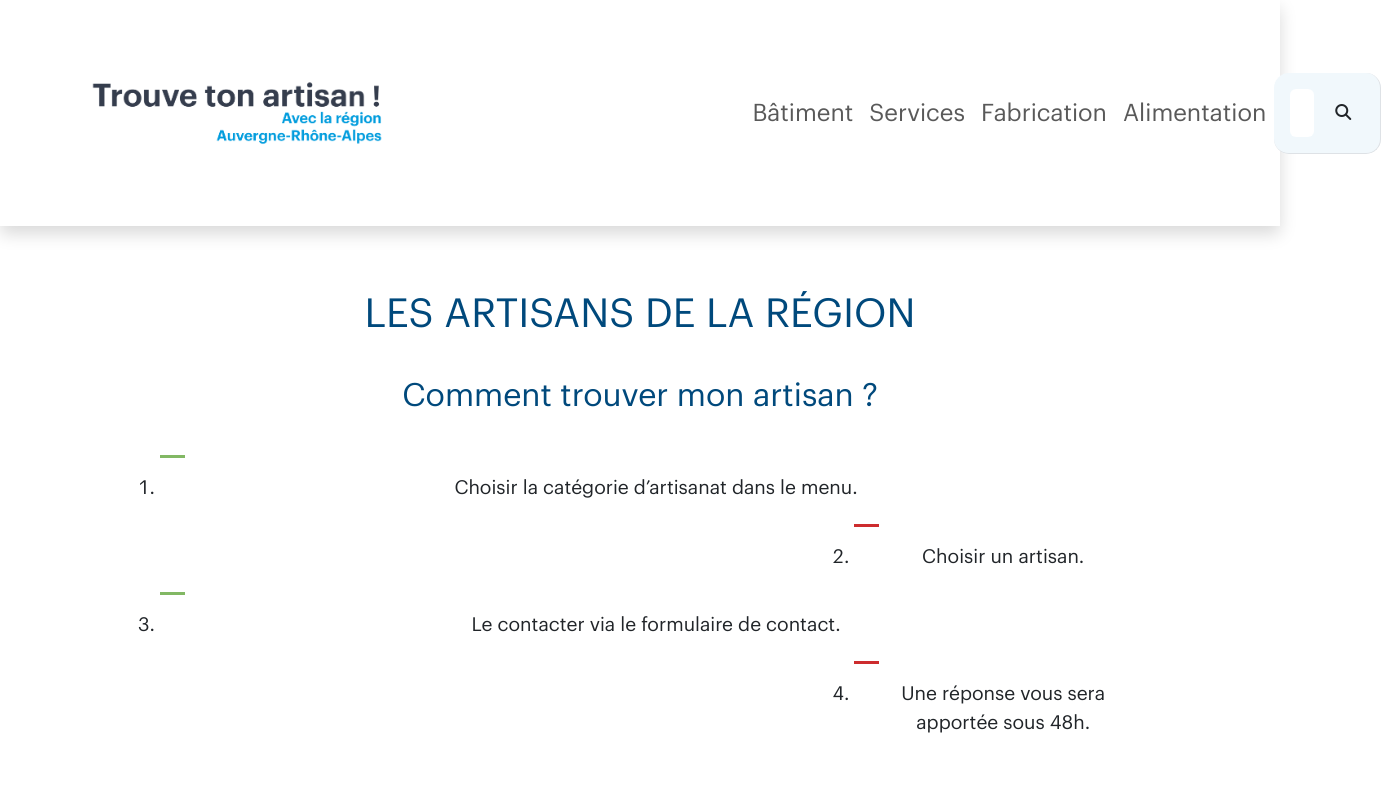
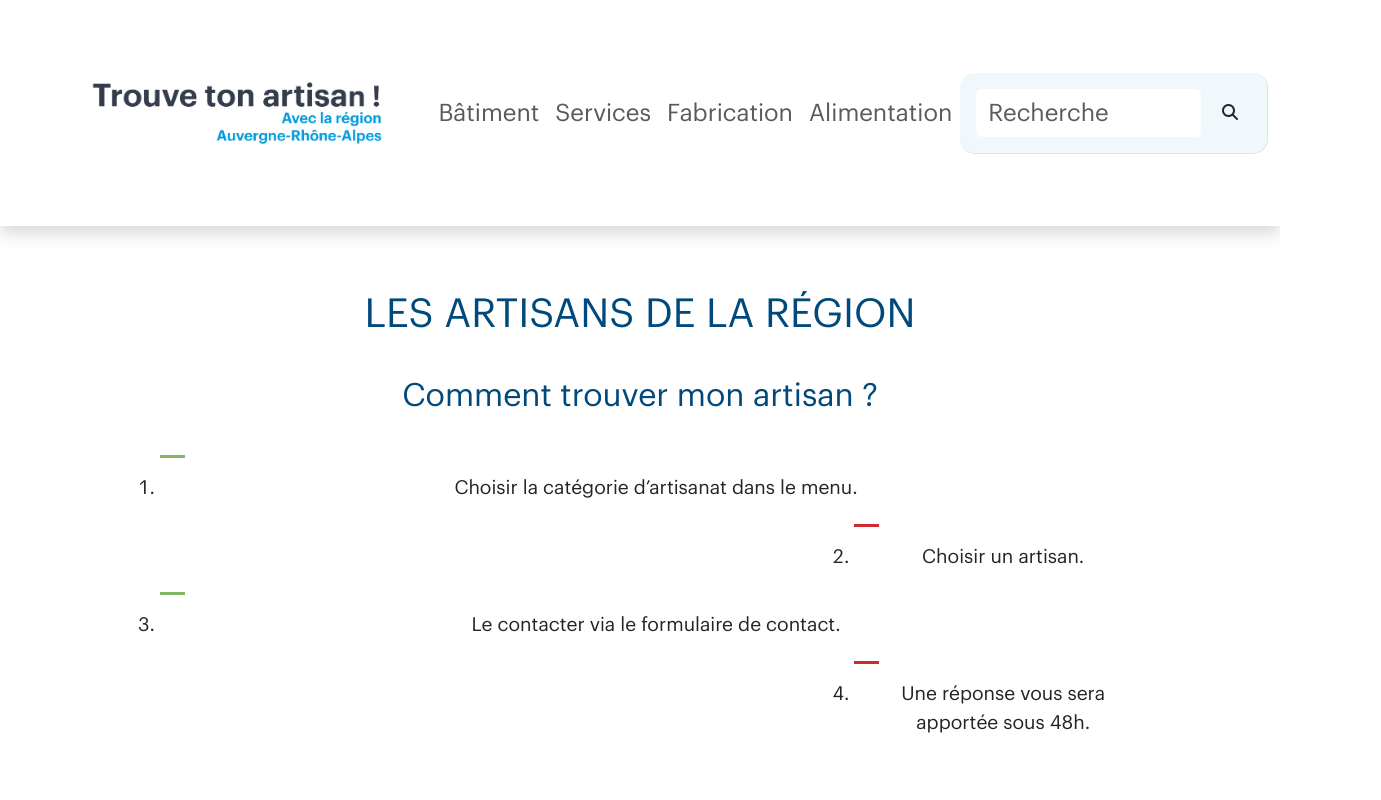
Before and after one commit to NikoNiiOS/trouve-ton-artisan, a React (Create React App) app: page / in a window 1280 px wide. Shown: the top 800 px of the page, 1381 px wide, since content can reach past the window. Built offline with nearby package versions, Linux system fonts and the light colour scheme.

Commit message:
firebase hosting

```diff
--- a/src/styles/header.css
+++ b/src/styles/header.css
@@ -8,7 +8,7 @@ img {
 }
 
 #navbarNav {
-  padding-left: 25%;
+  max-width: fit-content;
 }
 
 .nav-list li {
```
Also changed, not shown: firebase.json (added), 1 other file (tests, documents, lock files or other folders).
